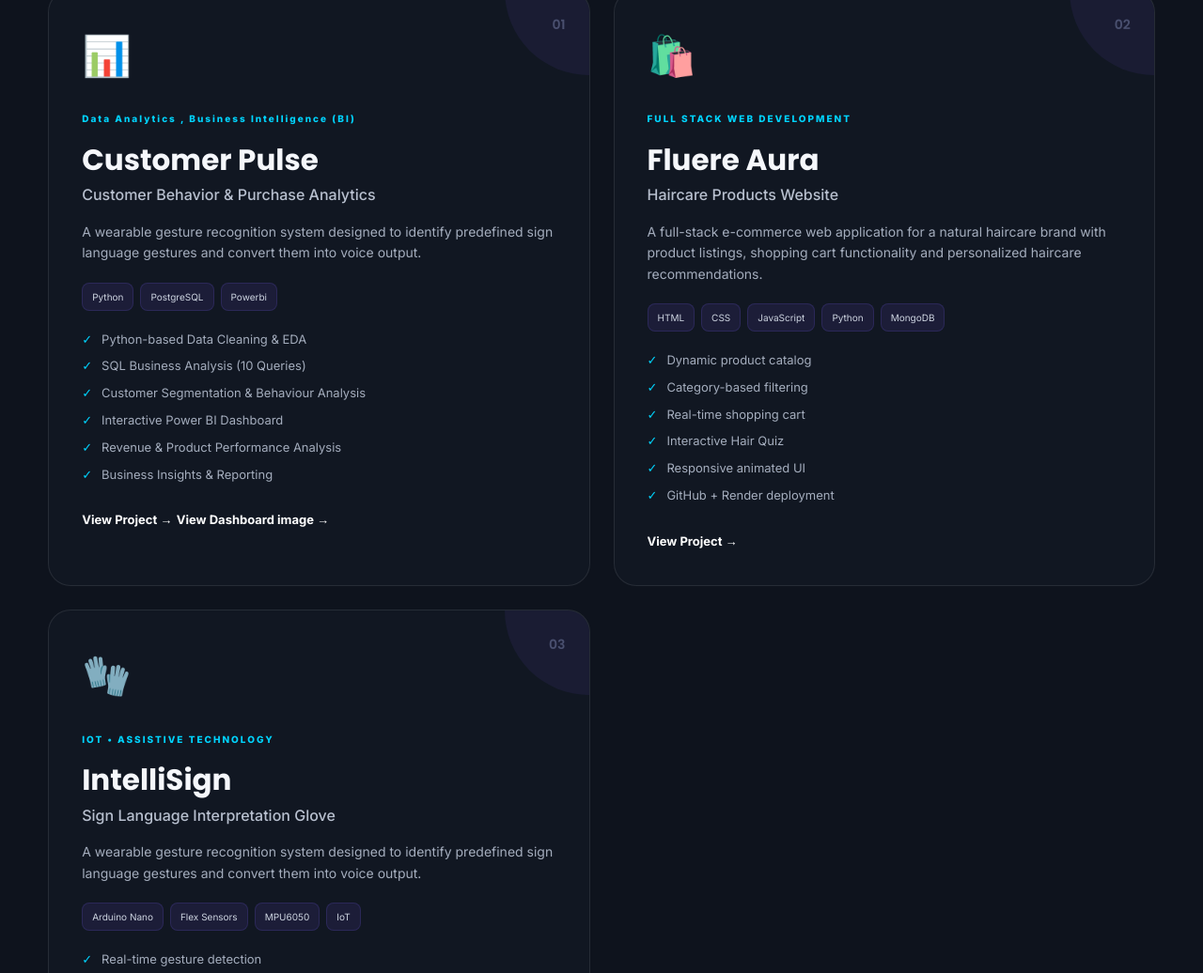
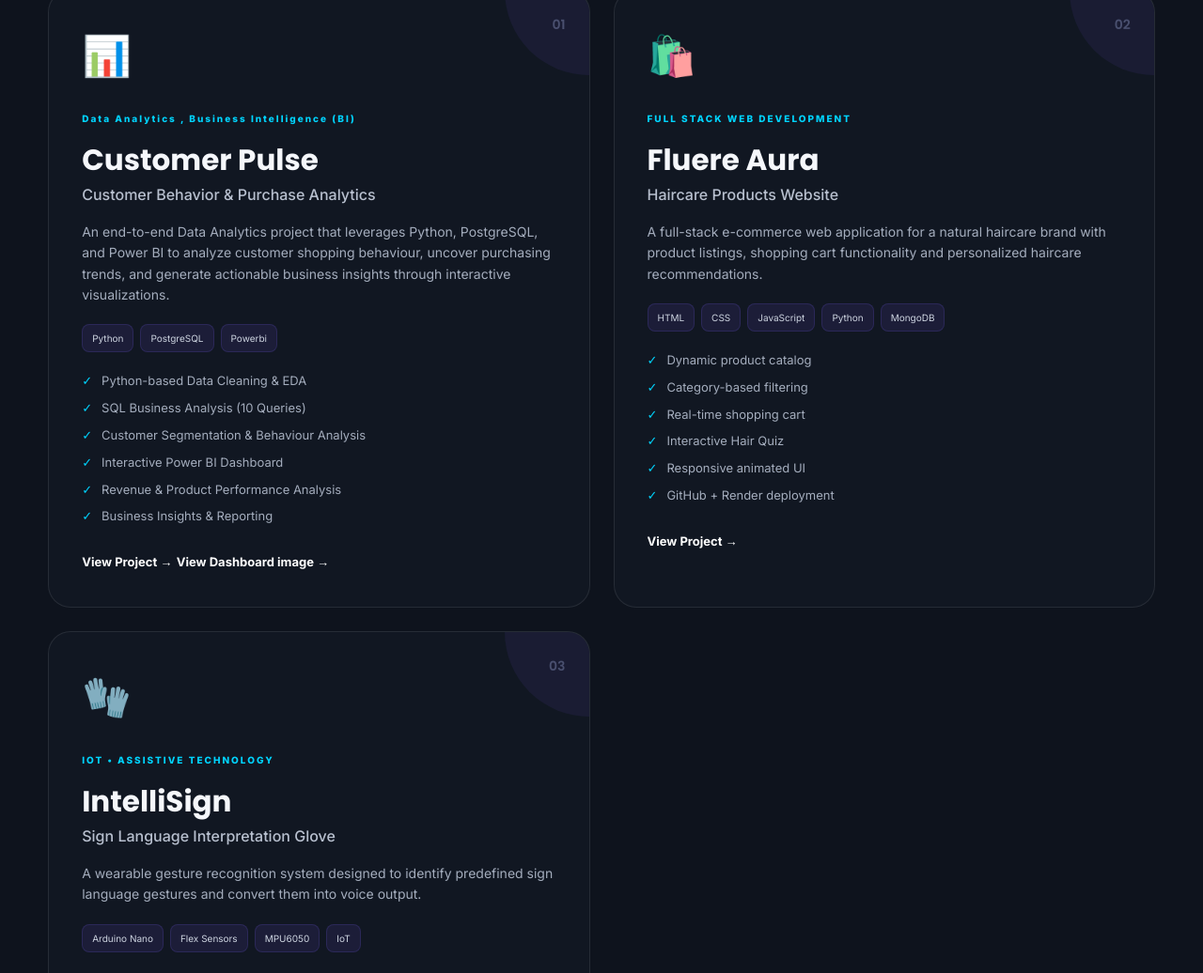
Before and after one commit to Dhruva-Paradkar/Dhruva-Portfolio, a plain HTML site: page index.html in a window 1280 px wide. Shown: the part 3164-4200 px from the top of the page at 94% size. Drawn offline with Linux system fonts and the light colour scheme.

Commit message:
Update index.html

```diff
--- a/index.html
+++ b/index.html
@@ -427,9 +427,10 @@
                 </h4>
 
                 <p>
-                    A wearable gesture recognition system designed
-                    to identify predefined sign language gestures
-                    and convert them into voice output.
+                    An end-to-end Data Analytics project that leverages Python,
+                    PostgreSQL, and Power BI to analyze customer shopping behaviour,
+                    uncover purchasing trends, and generate actionable business insights
+                    through interactive visualizations.
                 </p>
 
                 <div class="project-tags">
@@ -448,14 +449,14 @@
                 </ul>
 
                 <a
-                    href="https://dhruva-paradkar.github.io/Fluere-Aura/"
+                    href="https://github.com/Dhruva-Paradkar/Customer_Pulse"
                     target="_blank"
                     class="project-link">
                     View Project →
                 </a>
 
                 <a
-                    href="https://dhruva-paradkar.github.io/Fluere-Aura/"
+                    href="https://github.com/Dhruva-Paradkar/Customer_Pulse/blob/main/Customer_Pulse_image.png"
                     target="_blank"
                     class="project-link">
                     View Dashboard image →
```
